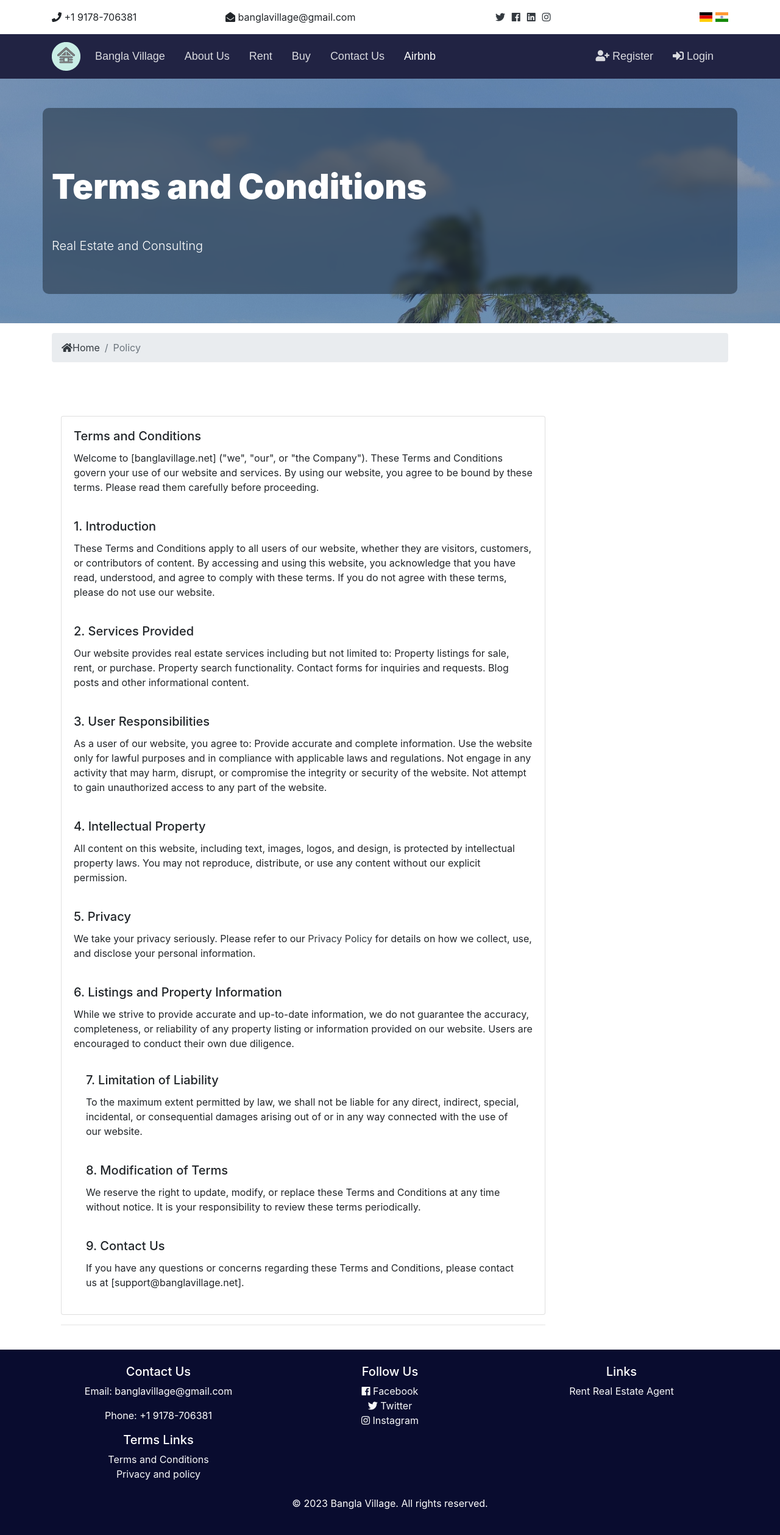
After one commit to inteliko/Django-real-estate, a Django app: page /en/terms in a window 1280 px wide. The commit adds this page. Shown: the whole page at 61% size. Run offline with Django 3.2, Linux system fonts and the light colour scheme; some libraries are stand-ins or nearby versions.

Commit message:
terms update

```diff
--- a/Django-RealEstate/core/urls.py
+++ b/Django-RealEstate/core/urls.py
@@ -1,6 +1,6 @@
 from django.urls import path
 
-from .views import (IndexView, AboutView, ContactView, ImpressumView, PrivacyView,
+from .views import (IndexView, AboutView, ContactView, ImpressumView, PrivacyView, policyView, termsView,
                     RobotsTXTView)
 
 urlpatterns = [
@@ -10,5 +10,7 @@ urlpatterns = [
     path('about-us', AboutView.as_view(), name='about'),
     path('impressum', ImpressumView.as_view(), name="impressum"),
     path('privacy', PrivacyView.as_view(), name="privacy"),
+    path('policy', policyView.as_view(), name="policy"),
+    path('terms', termsView.as_view(), name="terms"),
 
 ]
--- a/Django-RealEstate/core/views.py
+++ b/Django-RealEstate/core/views.py
@@ -114,3 +114,39 @@ class ImpressumView(TemplateView):
 
 class RobotsTXTView(TemplateView):
     template_name = 'core/robots.txt'
+
+
+class policyView(TemplateView):
+    template_name = 'core/policy.html'
+
+    def get_context_data(self, **kwargs):
+        context = super().get_context_data(**kwargs)
+        context['realtors'] = Realtor.objects.order_by('-hire_date')
+        # Showcase Section Infos
+        context['title'] = _("Privacy and Policy")
+        context['subtitle'] = _("Real Estate and Consulting")
+        # SEO
+        context['page_title'] = _("Privacy and Policy")
+        context['page_description'] = _("Real estate manager."
+                                        "Our services include "
+                                        "renting, selling, buying, consulting "
+                                        "and much more.")
+        return context
+
+
+class termsView(TemplateView):
+    template_name = 'core/terms.html'
+
+    def get_context_data(self, **kwargs):
+        context = super().get_context_data(**kwargs)
+        context['realtors'] = Realtor.objects.order_by('-hire_date')
+        # Showcase Section Infos
+        context['title'] = _("Terms and Conditions")
+        context['subtitle'] = _("Real Estate and Consulting")
+        # SEO
+        context['page_title'] = _("Terms and Conditions")
+        context['page_description'] = _("Real estate manager."
+                                        "Our services include "
+                                        "renting, selling, buying, consulting "
+                                        "and much more.")
+        return context
--- /dev/null
+++ b/Django-RealEstate/templates/core/Terms.html
@@ -0,0 +1,122 @@
+{% extends 'core/base.html' %}
+{% load static %}
+
+{% load static %}
+
+
+{% block content %}
+
+{% include 'core/partials/_showcase_section.html' %}
+
+
+<!-- Breadcrumb -->
+<section id="bc" class="mt-3">
+  <div class="container">
+    <nav aria-label="breadcrumb">
+      <ol class="breadcrumb">
+        <li class="breadcrumb-item">
+          <a href="{% url 'index' %}">
+            <i class="fas fa-home"></i>{{ _("Home") }} </a>
+        </li>
+        <li class="breadcrumb-item active">{{ _("Policy") }}</li>
+      </ol>
+    </nav>
+  </div>
+</section>
+
+<section id="about" class="py-4">
+  <div class="container">
+    <div class="row">
+      <div class="col-md-9">
+
+
+          <div class="container mt-5">
+            <div class="card">
+                <div class="card-body">
+                    <h5 class="card-title">Terms and Conditions
+
+                    </h5>
+                    <p class="card-text">
+                      Welcome to [banglavillage.net] ("we", "our", or "the Company"). These Terms and Conditions govern your use of our website and services. By using our website, you agree to be bound by these terms. Please read them carefully before proceeding.  </p>
+                </div>
+                <div class="card-body">
+                  <h5 class="card-title">1. Introduction</h5>
+                  <p class="card-text">
+                    These Terms and Conditions apply to all users of our website, whether they are visitors, customers, or contributors of content. By accessing and using this website, you acknowledge that you have read, understood, and agree to comply with these terms. If you do not agree with these terms, please do not use our website.   </p>
+              </div>
+              <div class="card-body">
+                <h5 class="card-title">2. Services Provided</h5>
+                <p class="card-text">
+                  Our website provides real estate services including but not limited to:
+
+                  Property listings for sale, rent, or purchase.
+                  Property search functionality.
+                  Contact forms for inquiries and requests.
+                  Blog posts and other informational content.           </p>
+            </div>
+
+            <div class="card-body">
+              <h5 class="card-title">3. User Responsibilities</h5>
+              <p class="card-text">
+                As a user of our website, you agree to:
+
+                Provide accurate and complete information.
+                Use the website only for lawful purposes and in compliance with applicable laws and regulations.
+                Not engage in any activity that may harm, disrupt, or compromise the integrity or security of the website.
+                Not attempt to gain unauthorized access to any part of the website. </p>
+            </div>
+
+            <div class="card-body">
+              <h5 class="card-title">4. Intellectual Property</h5>
+              <p class="card-text">
+                All content on this website, including text, images, logos, and design, is protected by intellectual property laws. You may not reproduce, distribute, or use any content without our explicit permission.   </p>
+            </div>
+
+            <div class="card-body">
+              <h5 class="card-title">5. Privacy</h5>
+              <p class="card-text">
+                We take your privacy seriously. Please refer to our <a href="{% url 'privacy' %}" >Privacy Policy</a> for details on how we collect, use, and disclose your personal information.
+              </div>
+
+            <div class="card-body">
+              <h5 class="card-title">6. Listings and Property Information</h5>
+              <p class="card-text">
+                While we strive to provide accurate and up-to-date information, we do not guarantee the accuracy, completeness, or reliability of any property listing or information provided on our website. Users are encouraged to conduct their own due diligence.            <div class="card-body">
+              <h5 class="card-title">7. Limitation of Liability</h5>
+              <p class="card-text">
+                To the maximum extent permitted by law, we shall not be liable for any direct, indirect, special, incidental, or consequential damages arising out of or in any way connected with the use of our website.  </p>
+            </div>
+
+            <div class="card-body">
+              <h5 class="card-title">8. Modification of Terms</h5>
+              <p class="card-text">
+                We reserve the right to update, modify, or replace these Terms and Conditions at any time without notice. It is your responsibility to review these terms periodically. </p>
+            </div>
+
+            <div class="card-body">
+              <h5 class="card-title">9. Contact Us</h5>
+              <p class="card-text">
+                If you have any questions or concerns regarding these Terms and Conditions, please contact us at [support@banglavillage.net]. </p>
+            </div>
+
+
+          </div>
+
+      </div>
+
+
+        <hr>
+
+
+    </div>
+  </div>
+</section>
+
+
+
+
+
+
+
+
+{% endblock %}
--- a/Django-RealEstate/templates/core/partials/_footer.html
+++ b/Django-RealEstate/templates/core/partials/_footer.html
@@ -27,8 +27,10 @@
                 </div>
                 <div class="col-md-4">
                     <h5>Terms Links</h5>
-                    <a href="#" class="text-light">Terms and Conditions</a><br>
-                    <a href="#" class="text-light">Privacy and policy</a><br>
+                    <a href="{% url 'terms' %}" class="text-light">Terms and Conditions</a><br>
+
+                    <a href="{% url 'policy' %}" class="text-light">Privacy and policy</a><br>
+
 
                 </div>
             </div>
```
Also changed, not shown: Django-RealEstate/templates/core/policy.html (added, +132 -0 lines).
